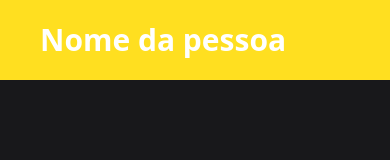
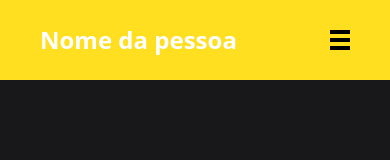
Before and after one commit to NothNada/site-portfolio, a website: page index.html in a window 390 px wide. Drawn offline with Linux system fonts and the light colour scheme.

Commit message:
adicionando responsividade

```diff
--- a/index.html
+++ b/index.html
@@ -1,5 +1,5 @@
 <!DOCTYPE html>
-<html lang="en">
+<html lang="pt-br">
 <head>
     <meta charset="UTF-8">
     <meta http-equiv="X-UA-Compatible" content="IE=edge">
@@ -9,23 +9,24 @@
 </head>
 <body class="bg-zinc-900 text-white">
     <!-- Header begin -->
-    <div class="bg-yellow-300 w-dvw h-20 flex justify-between p-10 items-center">
+    <div class="bg-yellow-300 w-dvw h-20 justify-between flex p-10 items-center">
         <!-- Nome da pessoa -->
-        <div class="font-bold text-3xl">
-
+        <div class="font-bold text-3xl flex max-md:text-2xl">
             <h1>Nome da pessoa</h1>
         </div>
 
         <!-- menu pc -->
-        <div class="text-2xl flex gap-10 max-md:hidden">
+        <div class="text-2xl flex gap-5 ml-auto max-md:hidden">
             <a href="#" class="hover:text-black"> Contato </a>
             <a href="#" class="hover:text-black"> Sobre </a>
             <a href="#" class="hover:text-black"> Slaaa </a>
         </div>
 
         <!-- menu outos -->
-        <div>
-
+        <div class="sm:visible md:hidden flex flex-col gap-1 cursor-pointer">
+            <div class="w-5 h-1 bg-black"></div>
+            <div class="w-5 h-1 bg-black"></div>
+            <div class="w-5 h-1 bg-black"></div>
         </div>
 
     </div>
```
Also changed, not shown: README.md, styles/output.css.
